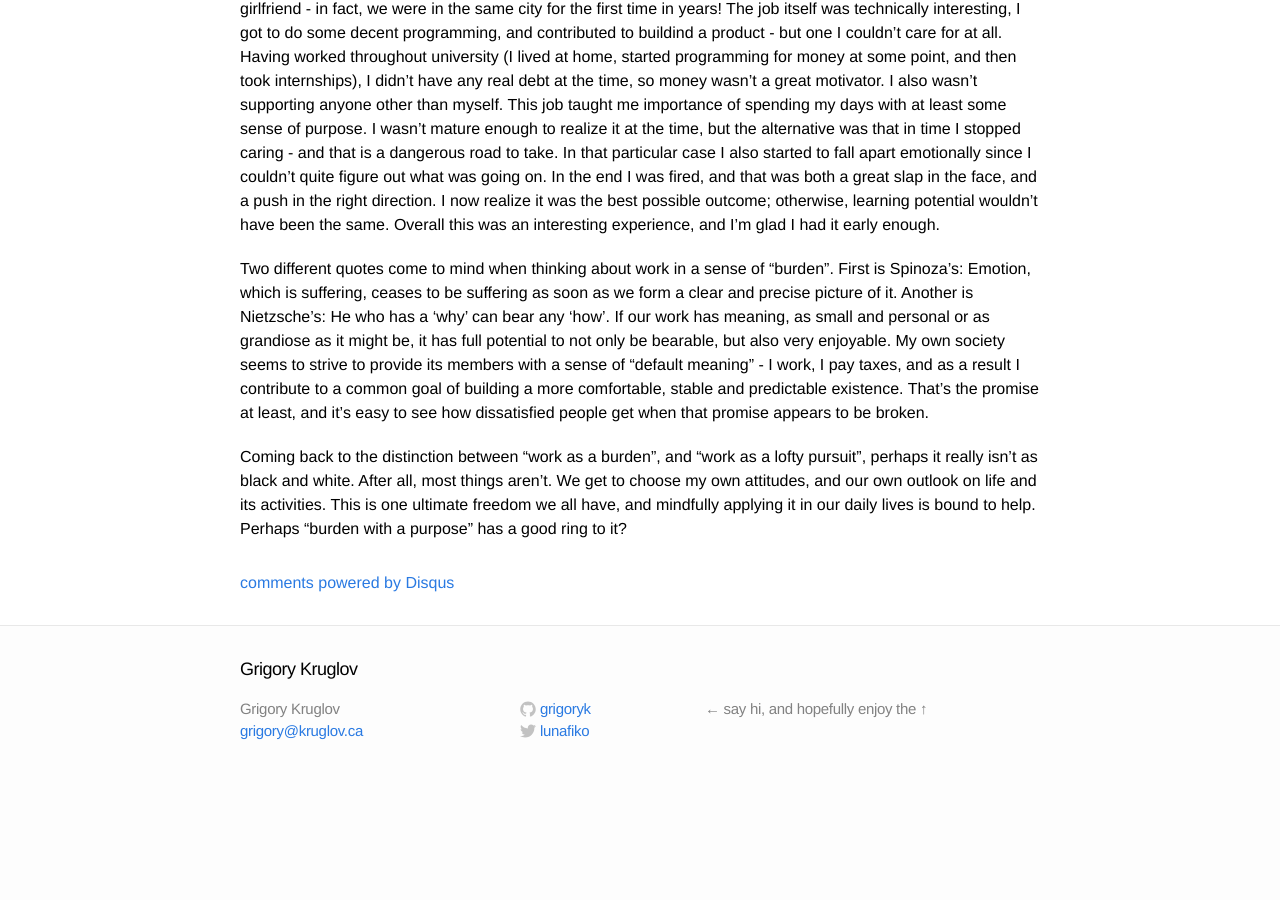
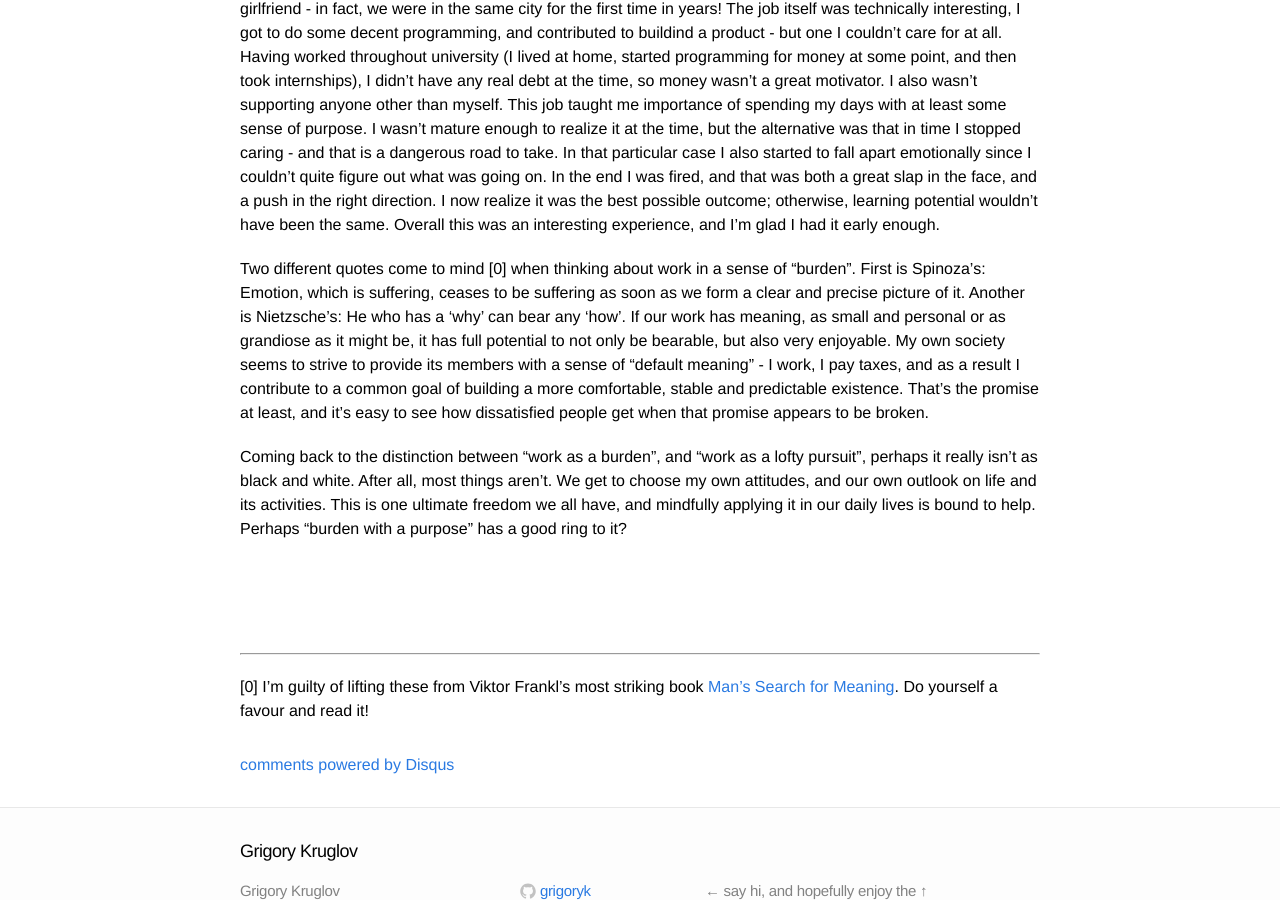
Before and after one commit to grigoryk/grigoryk.github.io, a Jekyll site: the page built from _posts/2016-06-24-joys-of-work.md, in a window 1280 px wide and 900 px high, scrolled down 1593 px. Built offline with Jekyll 4.4.1, drawn with Linux system fonts in a browser that asks for light colours; comment, search, counter and statistics services are not loaded; before the commit the page ends 2381 px from its top, so only the background shows below that.

Commit message:
added link to Frankl's book

```diff
--- a/_posts/2016-06-24-joys-of-work.md
+++ b/_posts/2016-06-24-joys-of-work.md
@@ -21,6 +21,10 @@ Thinking back to these experiences, I see that there was often a sense of person
 
 My first job after university made me absolutely miserable. It paid well, it gave me a chance to be near my girlfriend - in fact, we were in the same city for the first time in years! The job itself was technically interesting, I got to do some decent programming, and contributed to buildind a product - but one I couldn't care for at all. Having worked throughout university (I lived at home, started programming for money at some point, and then took internships), I didn't have any real debt at the time, so money wasn't a great motivator. I also wasn't supporting anyone other than myself. This job taught me importance of spending my days with at least some sense of purpose. I wasn't mature enough to realize it at the time, but the alternative was that in time I stopped caring - and that is a dangerous road to take. In that particular case I also started to fall apart emotionally since I couldn't quite figure out what was going on. In the end I was fired, and that was both a great slap in the face, and a push in the right direction. I now realize it was the best possible outcome; otherwise, learning potential wouldn't have been the same. Overall this was an interesting experience, and I'm glad I had it early enough.
 
-Two different quotes come to mind when thinking about work in a sense of "burden". First is Spinoza's: Emotion, which is suffering, ceases to be suffering as soon as we form a clear and precise picture of it. Another is Nietzsche's: He who has a 'why' can bear any 'how'. If our work has meaning, as small and personal or as grandiose as it might be, it has full potential to not only be bearable, but also very enjoyable. My own society seems to strive to provide its members with a sense of "default meaning" - I work, I pay taxes, and as a result I contribute to a common goal of building a more comfortable, stable and predictable existence. That's the promise at least, and it's easy to see how dissatisfied people get when that promise appears to be broken.
+Two different quotes come to mind [0] when thinking about work in a sense of "burden". First is Spinoza's: Emotion, which is suffering, ceases to be suffering as soon as we form a clear and precise picture of it. Another is Nietzsche's: He who has a 'why' can bear any 'how'. If our work has meaning, as small and personal or as grandiose as it might be, it has full potential to not only be bearable, but also very enjoyable. My own society seems to strive to provide its members with a sense of "default meaning" - I work, I pay taxes, and as a result I contribute to a common goal of building a more comfortable, stable and predictable existence. That's the promise at least, and it's easy to see how dissatisfied people get when that promise appears to be broken.
 
 Coming back to the distinction between "work as a burden", and "work as a lofty pursuit", perhaps it really isn't as black and white. After all, most things aren't. We get to choose my own attitudes, and our own outlook on life and its activities. This is one ultimate freedom we all have, and mindfully applying it in our daily lives is bound to help. Perhaps "burden with a purpose" has a good ring to it?
+
+<br><br><br>
+<hr>
+[0] I'm guilty of lifting these from Viktor Frankl's most striking book [Man's Search for Meaning](https://en.wikipedia.org/wiki/Man%27s_Search_for_Meaning). Do yourself a favour and read it!
```
